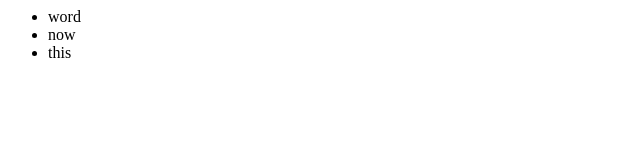
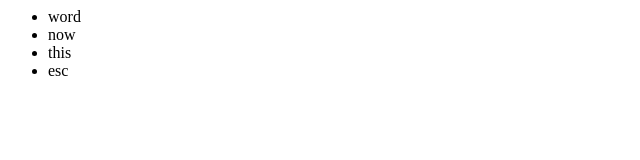
Before and after one commit to mpicon/GitLearn, a plain HTML site: page index2.html in a window 1280 px wide. Shown: the full height of the page, 0-640 px from the left. Drawn offline with Linux system fonts and the light colour scheme.

Commit message:
added li

```diff
--- a/index2.html
+++ b/index2.html
@@ -8,6 +8,7 @@
 		<li>word</li>
 		<li>now</li>
 		<li>this</li>
+		<li>esc</li>
 	</ul>
 	</div>
 </body>
```
